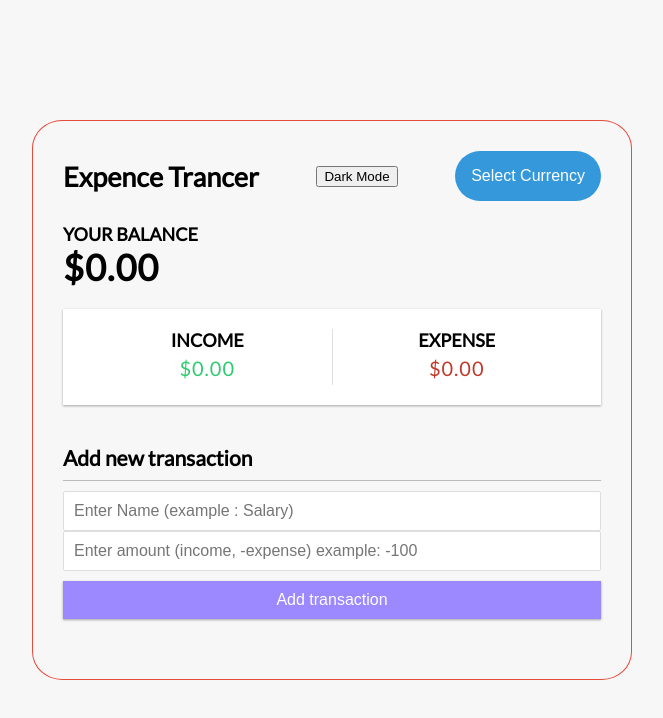
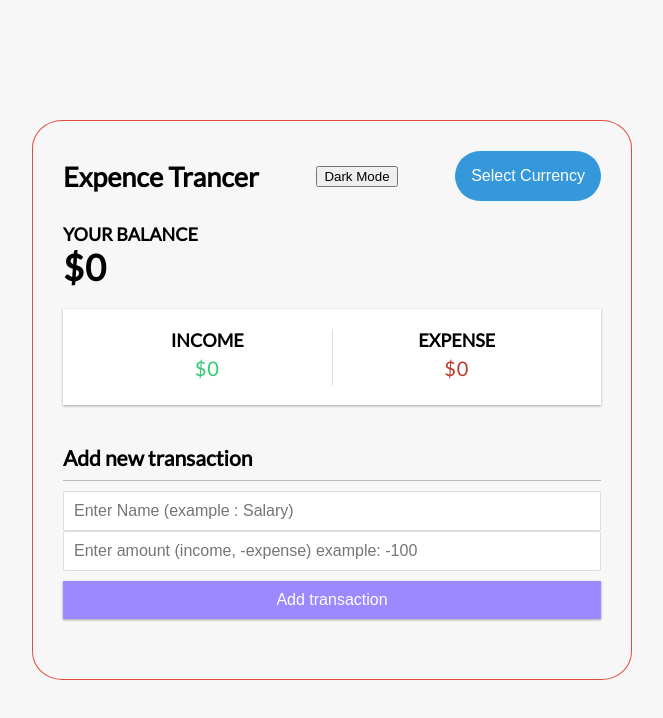
Before and after one commit to henriits/budget_planner_vue_ts, a Vue app: page / in a window 1280 px wide. Shown: the top 718 px of the page, without its empty margins (308-971 px from the left). Built offline with nearby package versions, Linux system fonts and the light colour scheme.

Commit message:
fix: remove console issues by adding "+"

```diff
--- a/src/App.vue
+++ b/src/App.vue
@@ -17,8 +17,8 @@
       </div>
       <br>
       <!-- Display total balance, income, expenses, and transactions in selected currency -->
-      <BalanceComponent :total="convertAmount(total)" :currencySymbol="selectedCurrency" />
-      <IncomeExpences :income="convertAmount(income)" :expenses="convertAmount(expenses)"
+      <BalanceComponent :total="+convertAmount(total)" :currencySymbol="selectedCurrency" />
+      <IncomeExpences :income="+convertAmount(income)" :expenses="+convertAmount(expenses)"
         :currencySymbol="selectedCurrency" />
       <TransactionList :transactions="convertTransactions(transactions)" @transactionDeleted="handleTransactionDeleted"
         :currencySymbol="selectedCurrency" />
```
